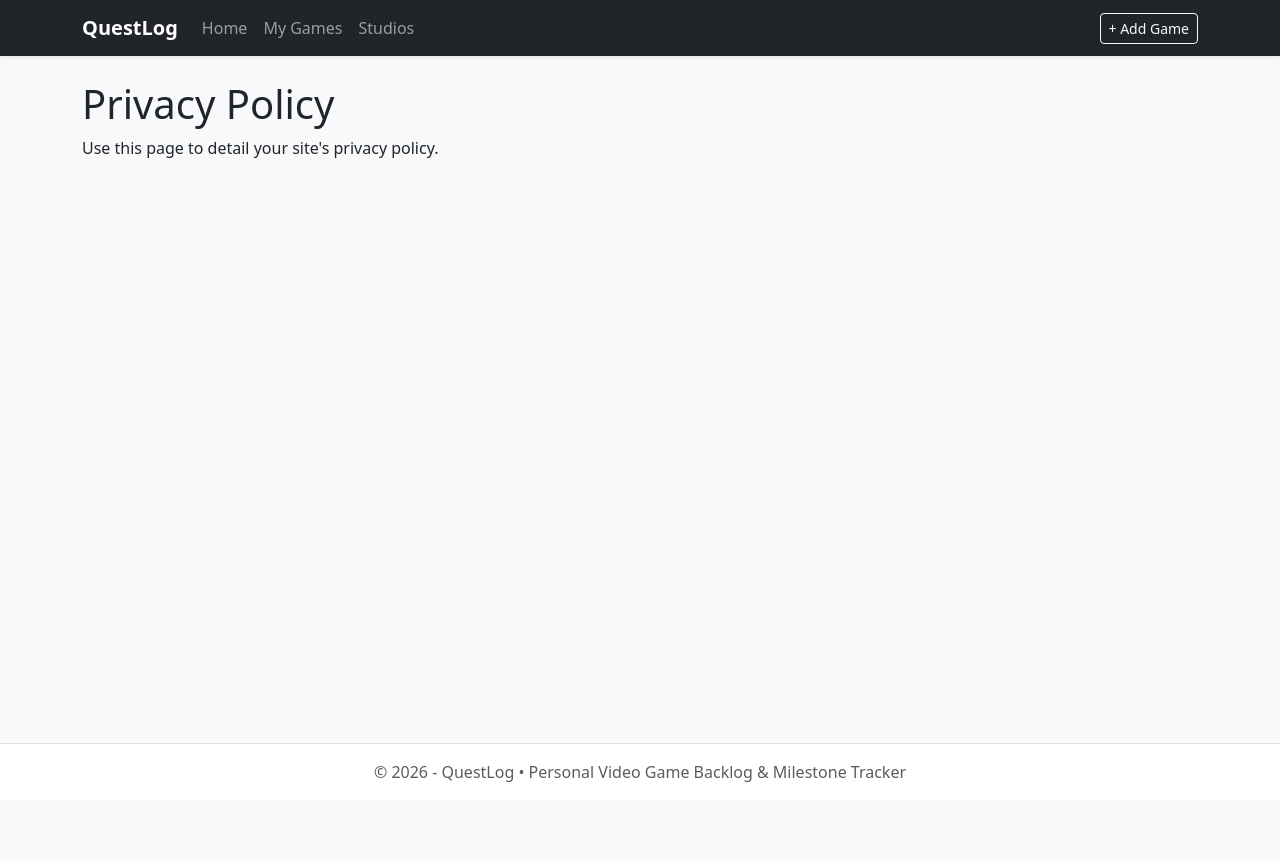
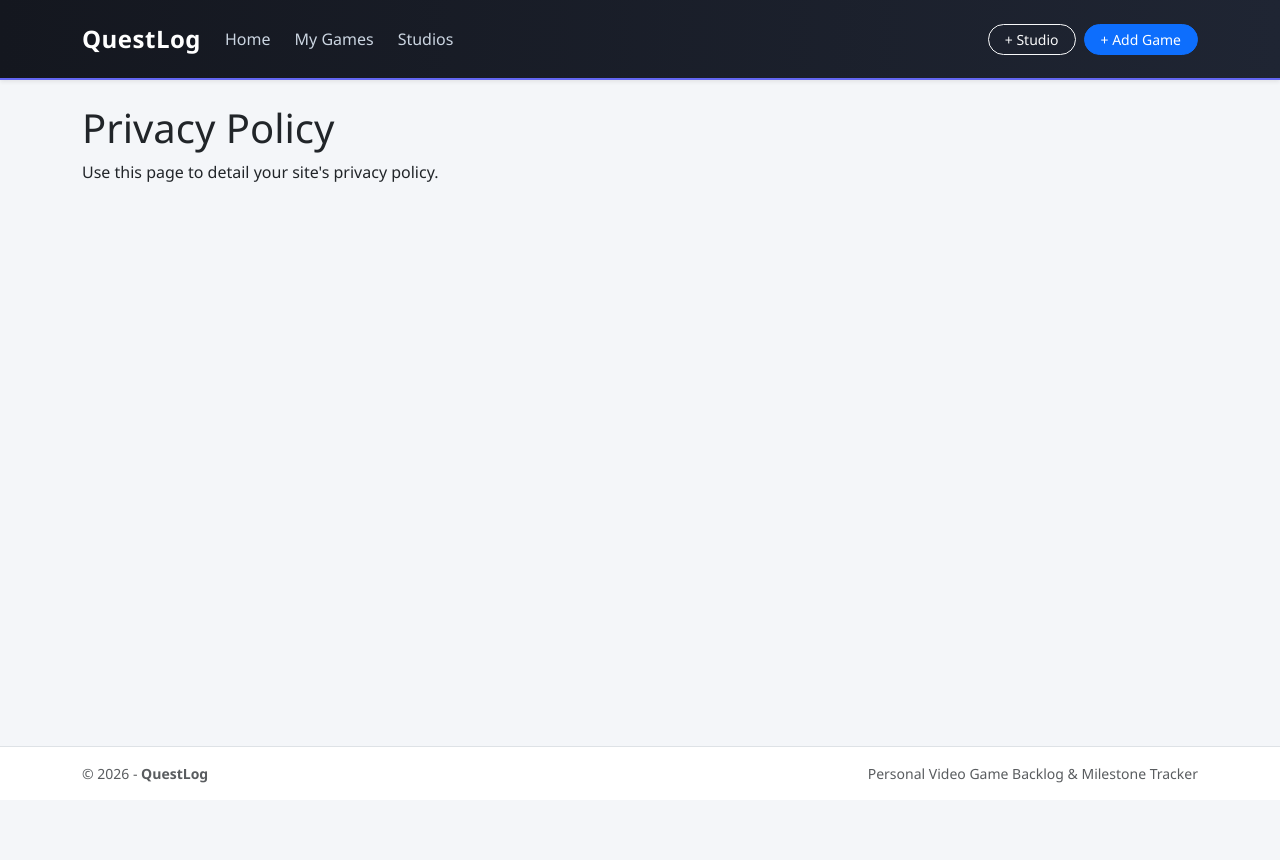
Before and after one commit to JakeXS/QuestLog, an ASP.NET Core app: page /Home/Privacy in a window 1280 px wide. Run offline with ASP.NET Core 8, Linux system fonts and the light colour scheme; style sheets or scripts are compiled from the project's sources.

Commit message:
some improvements to css and page

```diff
--- a/QuestLog/Views/Shared/_Layout.cshtml
+++ b/QuestLog/Views/Shared/_Layout.cshtml
@@ -9,17 +9,19 @@
     <link rel="stylesheet" href="~/css/site.css" asp-append-version="true" />
     <link rel="stylesheet" href="~/QuestLog.styles.css" asp-append-version="true" />
 </head>
-<body class="d-flex flex-column min-vh-100 bg-light">
+<body class="d-flex flex-column min-vh-100">
     <header>
-        <nav class="navbar navbar-expand-sm navbar-dark bg-dark shadow-sm mb-4">
+        <nav class="navbar navbar-expand-sm navbar-dark navbar-questlog shadow-sm mb-4 py-3">
             <div class="container">
-                <a class="navbar-brand fw-bold" asp-area="" asp-controller="Home" asp-action="Index">QuestLog</a>
+                <a class="navbar-brand fw-bold fs-4" asp-area="" asp-controller="Home" asp-action="Index">
+                    QuestLog
+                </a>
                 <button class="navbar-toggler" type="button" data-bs-toggle="collapse" data-bs-target=".navbar-collapse" aria-controls="navbarSupportedContent"
                         aria-expanded="false" aria-label="Toggle navigation">
                     <span class="navbar-toggler-icon"></span>
                 </button>
                 <div class="navbar-collapse collapse d-sm-inline-flex justify-content-between">
-                    <ul class="navbar-nav me-auto">
+                    <ul class="navbar-nav me-auto gap-2">
                         <li class="nav-item">
                             <a class="nav-link" asp-area="" asp-controller="Home" asp-action="Index">Home</a>
                         </li>
@@ -30,8 +32,9 @@
                             <a class="nav-link" asp-area="" asp-controller="Studios" asp-action="Index">Studios</a>
                         </li>
                     </ul>
-                    <div class="d-flex">
-                        <a class="btn btn-outline-light btn-sm" asp-area="" asp-controller="Games" asp-action="Create">+ Add Game</a>
+                    <div class="d-flex gap-2">
+                        <a class="btn btn-outline-light btn-sm rounded-pill px-3" asp-area="" asp-controller="Studios" asp-action="Create">+ Studio</a>
+                        <a class="btn btn-primary btn-sm rounded-pill px-3" asp-area="" asp-controller="Games" asp-action="Create">+ Add Game</a>
                     </div>
                 </div>
             </div>
@@ -45,8 +48,9 @@
     </div>
 
     <footer class="border-top bg-white text-muted py-3 mt-auto">
-        <div class="container text-center">
-            &copy; 2026 - QuestLog &bull; Personal Video Game Backlog &amp; Milestone Tracker
+        <div class="container d-flex justify-content-between align-items-center small">
+            <span>&copy; 2026 - <strong>QuestLog</strong></span>
+            <span>Personal Video Game Backlog &amp; Milestone Tracker</span>
         </div>
     </footer>
 
--- a/QuestLog/wwwroot/css/site.css
+++ b/QuestLog/wwwroot/css/site.css
@@ -29,3 +29,45 @@ body {
 .form-floating > .form-control-plaintext:focus::placeholder, .form-floating > .form-control:focus::placeholder {
   text-align: start;
 }
+
+/* QuestLog Custom Styling */
+body {
+    background-color: #f4f6f9;
+    font-family: 'Segoe UI', Tahoma, Geneva, Verdana, sans-serif;
+}
+
+.navbar-questlog {
+    background: linear-gradient(90deg, #14171f 0%, #1f2533 100%);
+    border-bottom: 2px solid #6366f1;
+}
+
+    .navbar-questlog .navbar-brand {
+        letter-spacing: 0.5px;
+        color: #ffffff !important;
+    }
+
+    .navbar-questlog .nav-link {
+        color: #cbd5e1 !important;
+        font-weight: 500;
+        transition: color 0.15s ease-in-out;
+    }
+
+        .navbar-questlog .nav-link:hover {
+            color: #818cf8 !important;
+        }
+
+.card {
+    border-radius: 0.75rem;
+    transition: transform 0.18s ease, box-shadow 0.18s ease;
+}
+
+    .card:hover {
+        transform: translateY(-4px);
+        box-shadow: 0 0.65rem 1.25rem rgba(15, 23, 42, 0.1) !important;
+    }
+
+.hero-questlog {
+    background: linear-gradient(135deg, #1e2433 0%, #2a324b 100%);
+    color: #ffffff;
+    border-radius: 1rem;
+}
```
